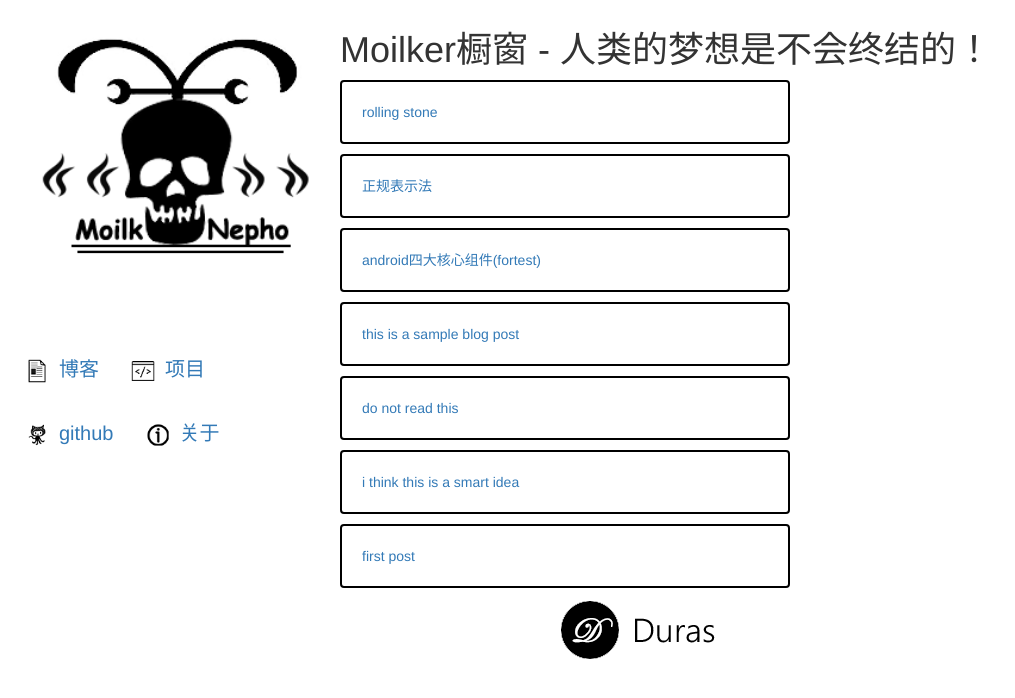
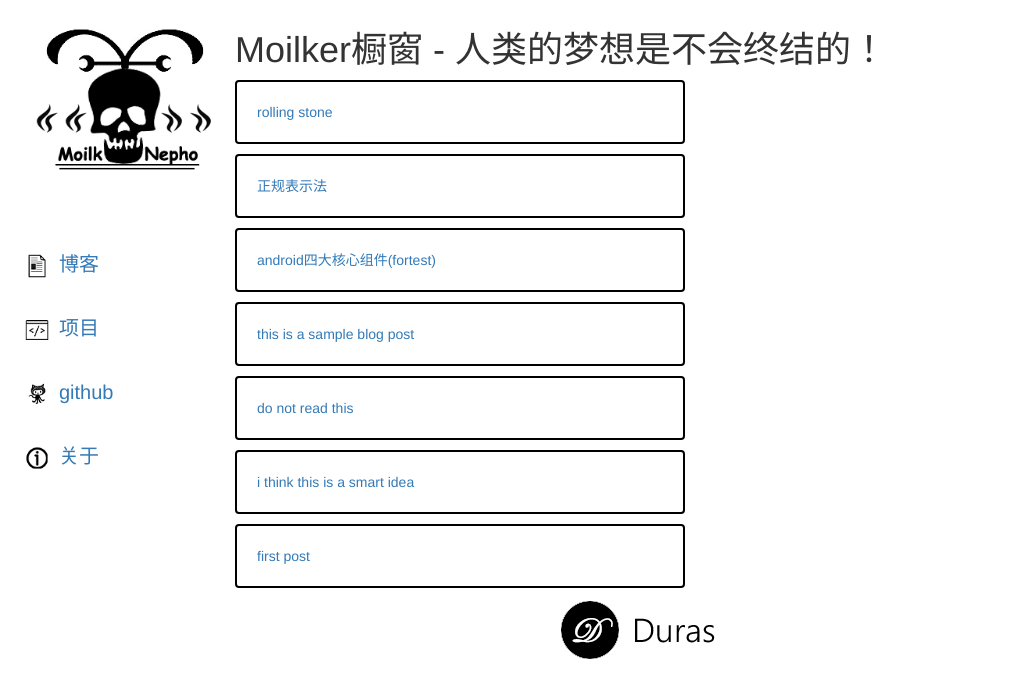
Before and after one commit to MoilkNepho/MoilkNepho.github.io, a Jekyll site: the page built from index.html, in a window 1280 px wide. Shown: the top 698 px of the page, without its empty margins (0-1015 px from the left). Built offline with Jekyll 4.4.1, drawn with Linux system fonts in a browser that asks for light colours; Markdown is read by kramdown in place of the engine named in the settings; comment, search, counter and statistics services are not loaded.

Commit message:
优化架构

```diff
--- a/_includes/sidebar.html
+++ b/_includes/sidebar.html
@@ -1,4 +1,3 @@
-<div class="col-md-3 col-sidebar">
 <a href="/" class="logo">
   <img src="/img/logo.png">
 </a>
@@ -11,4 +10,3 @@
     <li><a href="/ "><span class="icon info"></span>关于</a></li>
   </div>
 </ul>
-</div>
--- a/_layouts/default.html
+++ b/_layouts/default.html
@@ -2,8 +2,10 @@
 <html lang="en">
 {% include head.html %}
 <body>
-  {% include sidebar.html %}
-  <div class="col-md-9 col-content">
+  <div class="col-md-2 col-sidebar">
+    {% include sidebar.html %}
+  </div>
+  <div class="col-md-10 col-content">
     {{ content }}
   </div>
 
```
Lines whose indentation alone changed are shown as unchanged.
